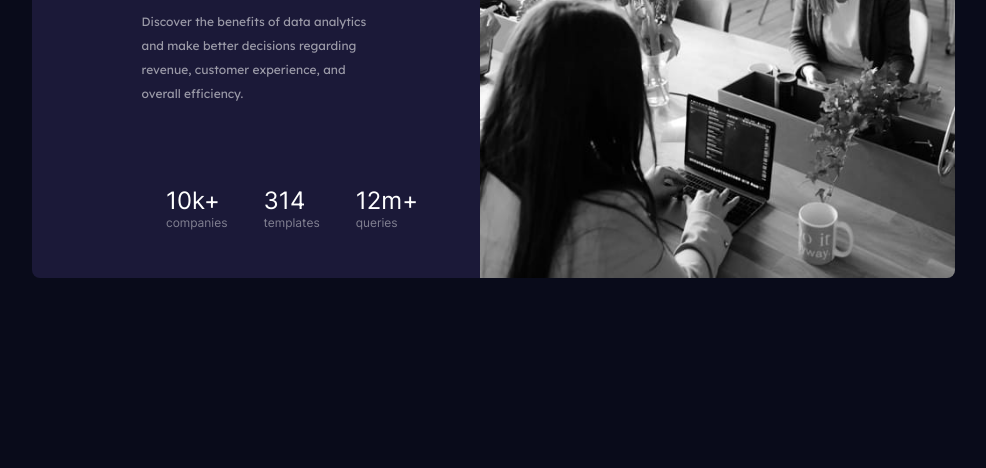
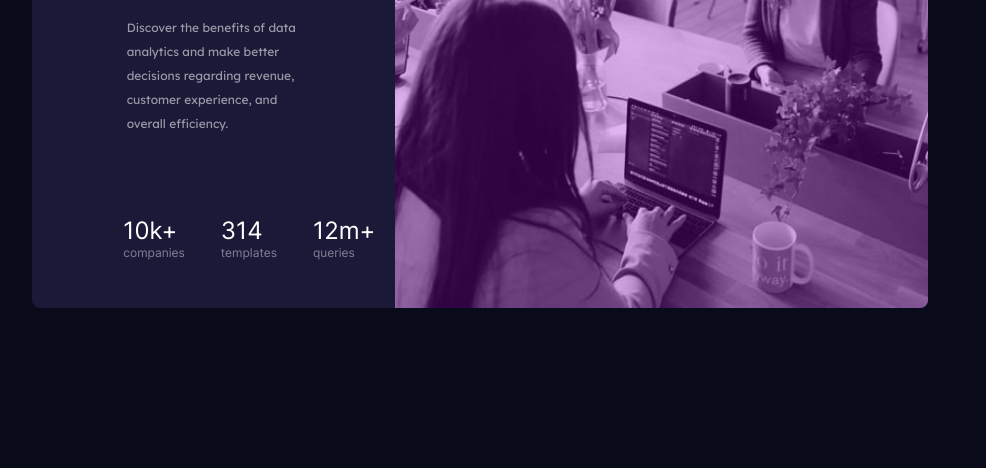
Before and after one commit to Kirp/stats-preview-card-component-solution, a plain HTML site: page index.html in a window 1280 px wide. Shown: the part 332-800 px from the top of the page, without its empty margins (160-1146 px from the left). Drawn offline with Linux system fonts and the light colour scheme.

Commit message:
added the purple blocker to desktop image

```diff
--- a/style.sass
+++ b/style.sass
@@ -101,14 +101,25 @@ main
                     opacity: 0.75
                     font-size: 0.75rem
     .img-side-desktop-wrapper
+        position: relative
         border-radius: 8px
-        width: 50%
+        width: 100%
+        min-width: 475px
+        min-height: 396px
         .img-side-desktop
             border-radius: 0px 8px 8px 0px
             width: 100%
-            min-width: 475px
             height: 100%
-            min-height: 396px
+
+        .img-side-desktop-blocker
+            border-radius: 0px 8px 8px 0px
+            position: absolute
+            content: ""
+            background-color: darkviolet
+            width: 100%
+            height: 100%
+            opacity: 0.3
+            top:0
 
 @media(max-width: 1200px)
     main
@@ -118,6 +129,7 @@ main
         // width: 310px
         width: 78%
         min-width: 250px
+        max-width: 300px
         .info-side
             width: 90%
             padding: 0
```
Also changed, not shown: style.css, 1 other file.
